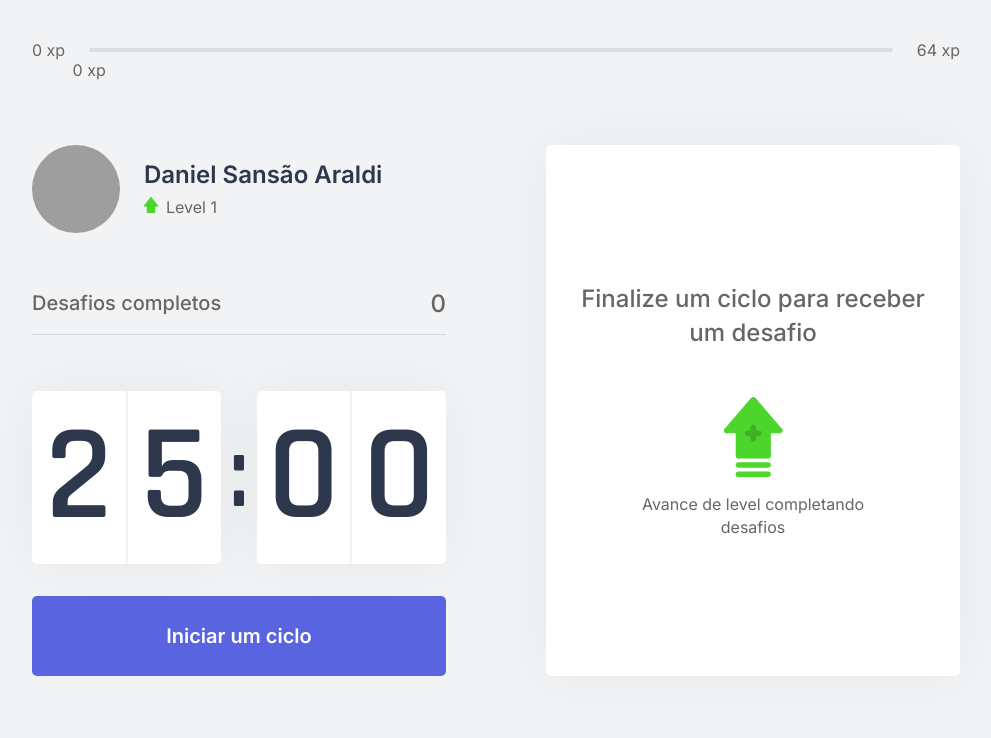
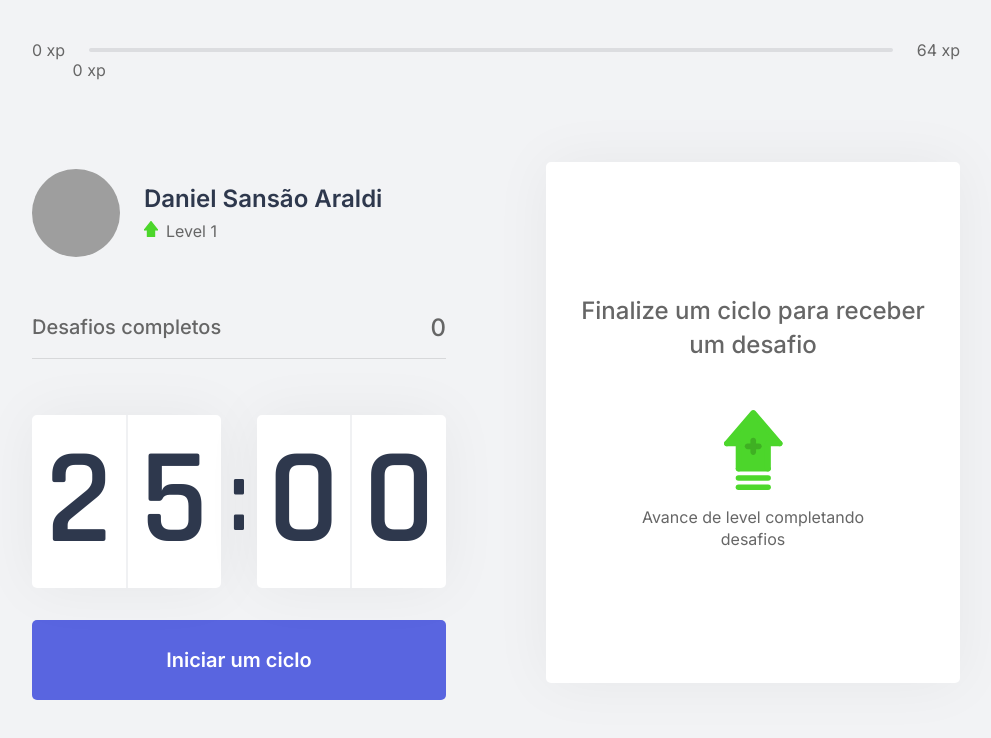
Before and after one commit to DanielAraldi/Move.it, a Next.js app in the folder move-it/: page / in a window 1280 px wide. Shown: the top 738 px of the page, without its empty margins (144-1135 px from the left). Built offline with nearby package versions, Linux system fonts and the light colour scheme; grey boxes are pictures that could not be loaded.

Commit message:
fix: concerts design error

```diff
--- a/move-it/src/styles/components/ChallengeBox.module.css
+++ b/move-it/src/styles/components/ChallengeBox.module.css
@@ -1,8 +1,9 @@
 .challengeBoxContainer {
-  height: 100%;
+  height: 90%;
   background: var(--white);
   border-radius: 5px;
   box-shadow: 0 0 60px rgba(0, 0, 0, 0.05);
+  margin-top: 10%;
   padding: 1.5rem 2rem;
   display: flex;
   flex-direction: column;
--- a/move-it/src/styles/components/Profile.module.css
+++ b/move-it/src/styles/components/Profile.module.css
@@ -1,4 +1,5 @@
 .profileContainer {
+  margin-top: 3rem;
   display: flex;
   align-items: center;
 }
--- a/move-it/src/styles/pages/Home.module.css
+++ b/move-it/src/styles/pages/Home.module.css
@@ -17,7 +17,6 @@
 
 @media (max-width: 720px) {
   .container section {
-    margin-top: 3rem;
     grid-template-columns: 1fr;
     gap: 3rem;
   }
```
